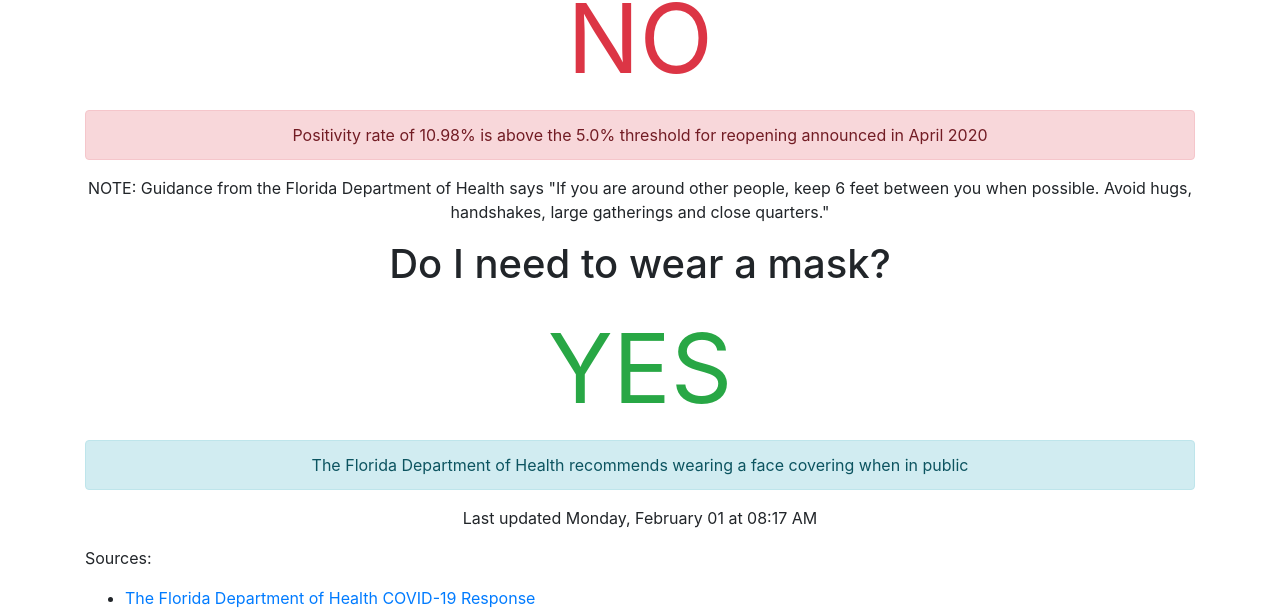
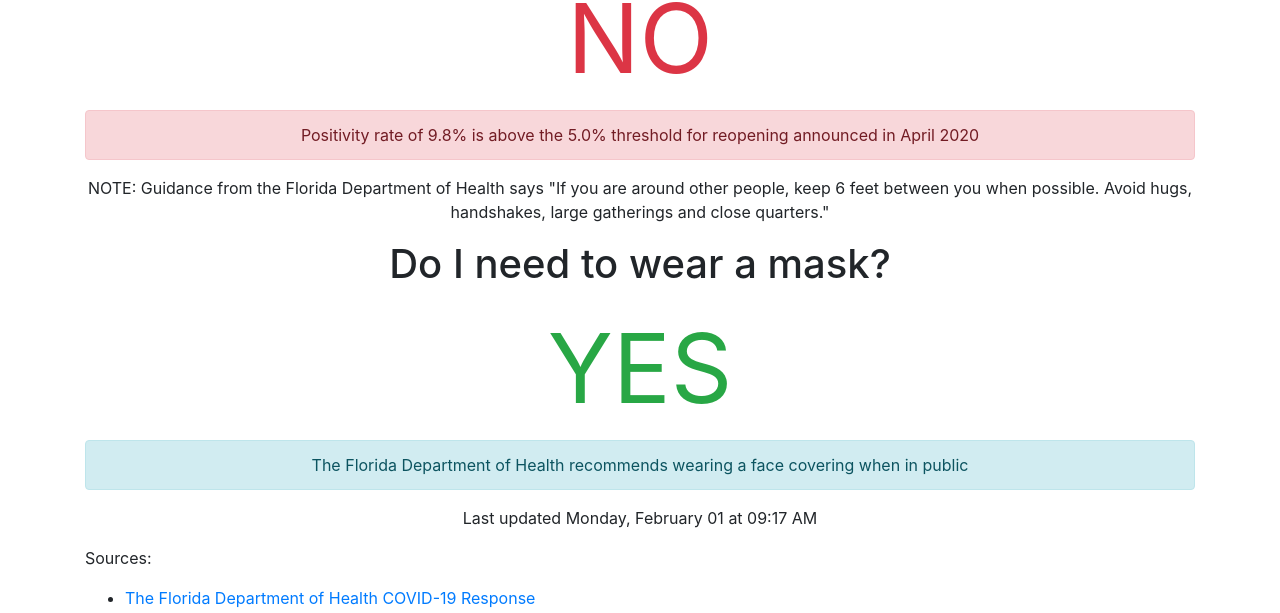
Before and after one commit to thinkjson/timeforchurch, a Jekyll site: the page built from index.md, in a window 1280 px wide. Shown: the part 138-751 px from the top of the page. Built offline with Jekyll 4.4.1, drawn with Linux system fonts in a browser that asks for light colours; our own code applies the rules of GitHub Pages for plain Markdown files.

Commit message:
Updating data

```diff
--- a/_includes/data.html
+++ b/_includes/data.html
@@ -1,7 +1,7 @@
 
     <h1>Is it safe to return to church?</h1>
     <div class="outcome text-danger">NO</div>
-    <div class="alert alert-danger" role="alert">Positivity rate of 10.98% is above the 5.0% threshold for reopening announced in April 2020</div>
+    <div class="alert alert-danger" role="alert">Positivity rate of 9.8% is above the 5.0% threshold for reopening announced in April 2020</div>
 
 
     <p>NOTE: Guidance from the Florida Department of Health says "If you are around other people, keep 6 feet between you when possible. Avoid hugs, handshakes, large gatherings and close quarters."</p>
@@ -10,4 +10,4 @@
     <div class="outcome text-success">YES</div>
     <div class="alert alert-info" role="alert">The Florida Department of Health recommends wearing a face covering when in public</div>
 
-    <p>Last updated Monday, February 01 at 08:17 AM</p>
+    <p>Last updated Monday, February 01 at 09:17 AM</p>
```
